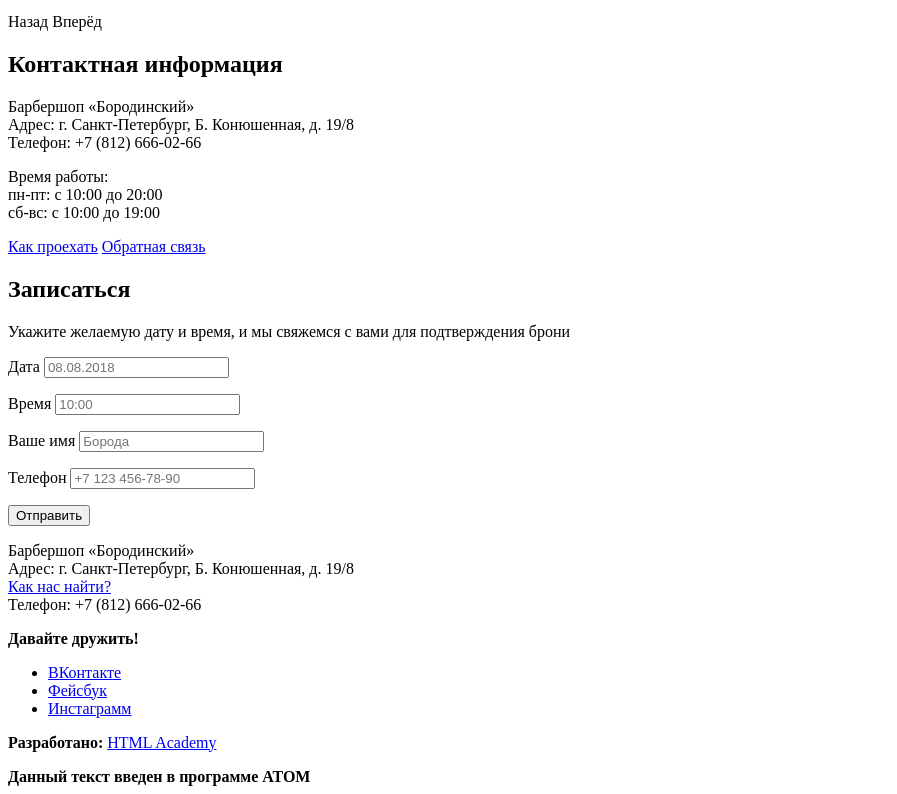
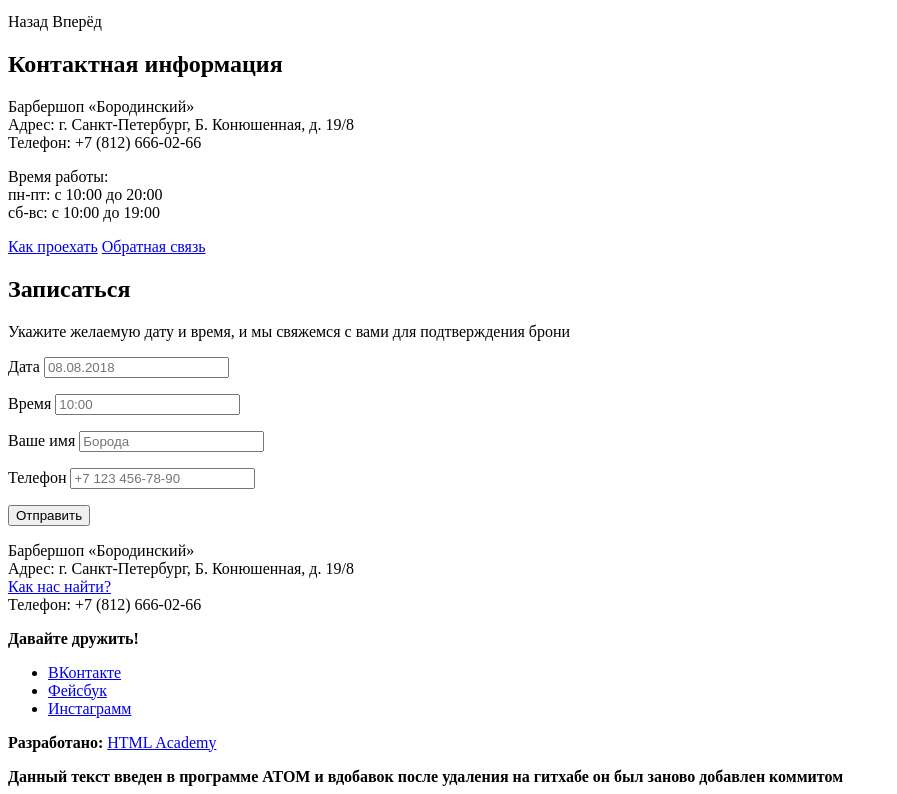
Before and after one commit to web-ratio/relax, a plain HTML site: page index.html in a window 1280 px wide. Shown: the part 815-1609 px from the top of the page, without its empty margins (0-897 px from the left). Drawn offline with Linux system fonts and the light colour scheme.

Commit message:
re-added

```diff
--- a/index.html
+++ b/index.html
@@ -147,7 +147,8 @@
 			<b>Разработано:</b>
 			<a class="button" href="https://htmlacademy.ru">HTML Academy</a>
 		</p>
-		<b>Данный текст введен в программе АТОМ</b>
+		<b>Данный текст введен в программе АТОМ и вдобавок после удаления
+      на гитхабе он был заново добавлен коммитом</b>
 	</footer>
   </body>
 </html>
```
